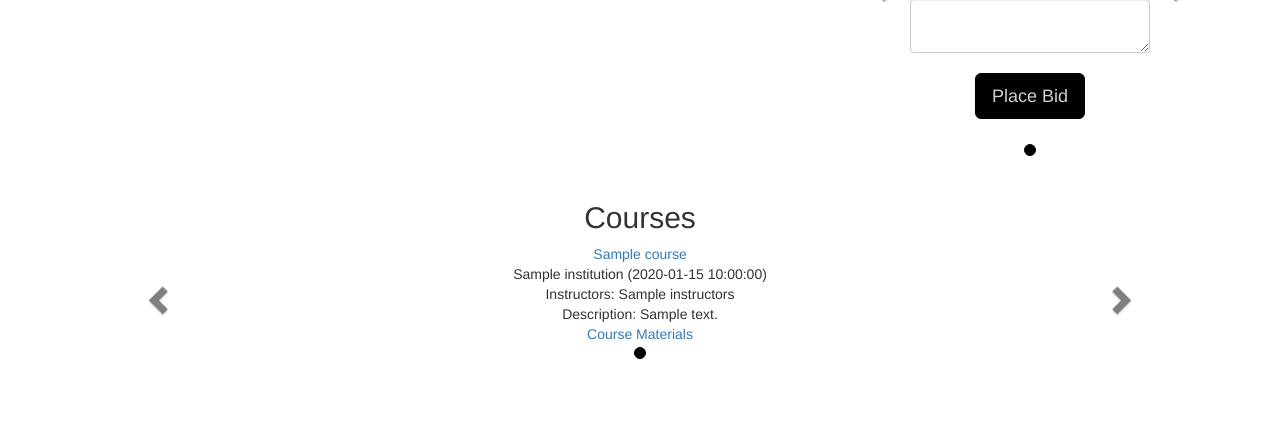
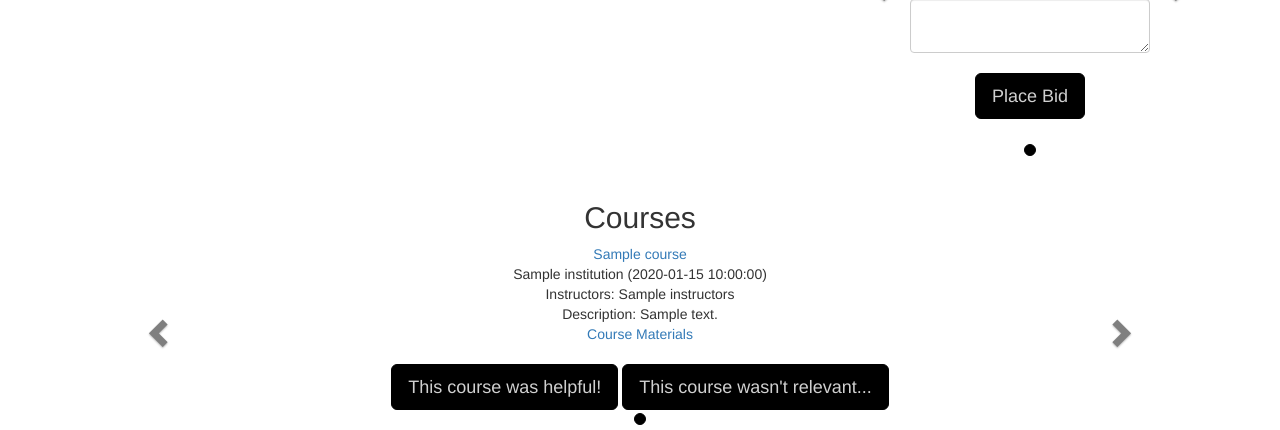
Before and after one commit to gobid/learning_dollars_cs194, a Python web app: template templates/module.html in a window 1280 px wide. Shown: the part 382-812 px from the top of the page. Before the commit the page ends 741 px from the top, so only its background shows below. Run offline with Jinja, Linux system fonts and the light colour scheme; the template is opened without the code that fills it: most values are stand-ins (such as "Sample title", 1, 10 or a date in 2020); some libraries are stand-ins or nearby versions.

Commit message:
putting in frameworks for crowdsourced course ranking: buttons and relevance scores in json...

```diff
--- a/ocw/ocwsearch.py
+++ b/ocw/ocwsearch.py
@@ -17,5 +17,6 @@ class OCWSearch:
         for r in json_conv['Results']:
           num = int(r)
           return_courses[num-1] = json_conv['Results'][r]
+          return_courses[num-1]['scoreRanking'] = 20 - num;
     f.close()
     return return_courses
--- a/templates/module.html
+++ b/templates/module.html
@@ -151,10 +151,15 @@
                           <br />
                           <a target = '_blank' href="{{ course.DownloadPageLink }}">Course Materials</a>
                           </div>
+                          <br />
+                          <button id="helpful"  class="btn btn-default btn-lg">This course was helpful!</button>
+                          <button id="nothelpful"  class="btn btn-default btn-lg">This course wasn't relevant...</button>
                           {% set count = count+1 %}
                           </div>
+
                         {% endif %}
                       {% endif %}
+
                     {% endfor %}
                     </div>
                     <a class="carousel-control left" href="#carousel-courses" data-slide="prev" id="coursesleft">
```
